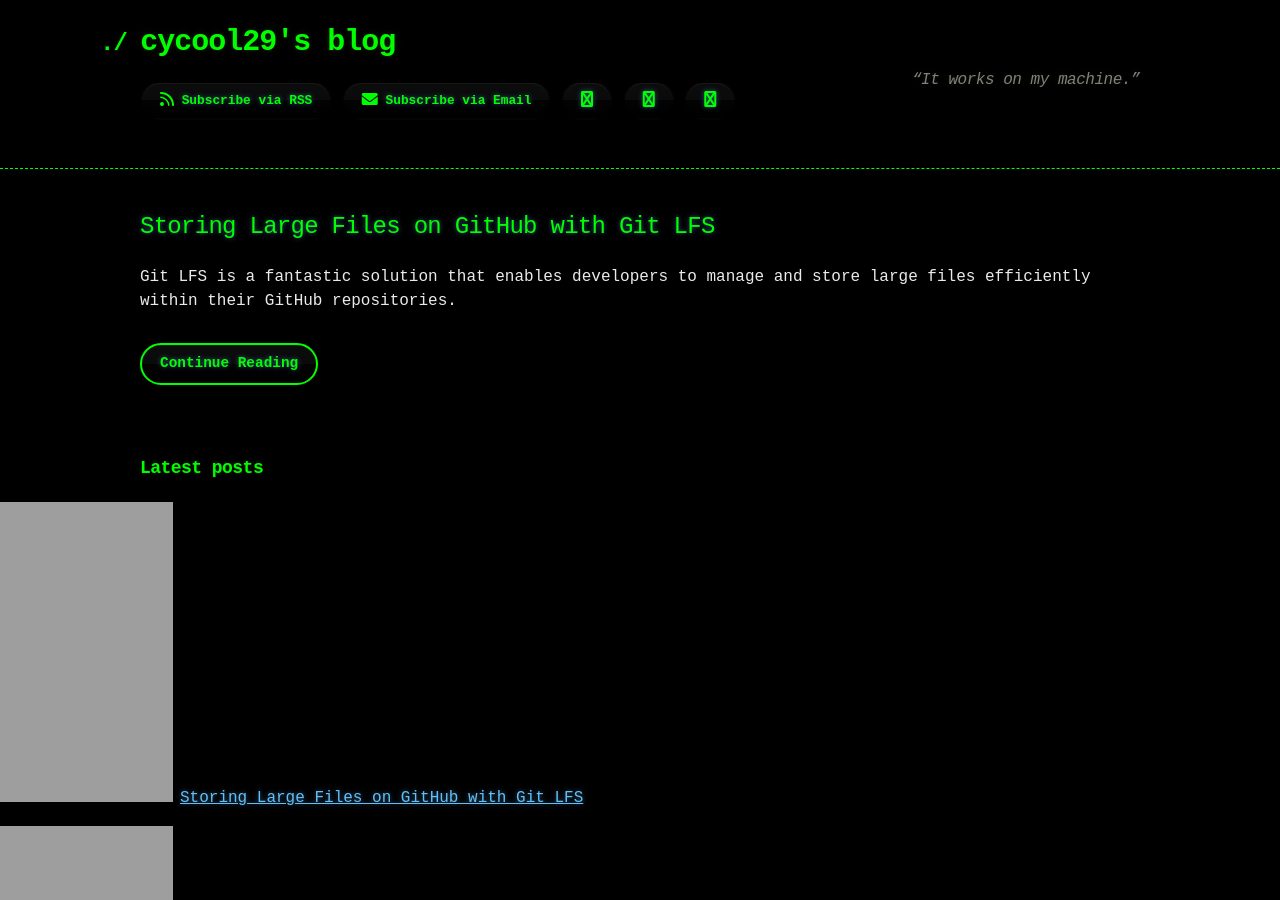
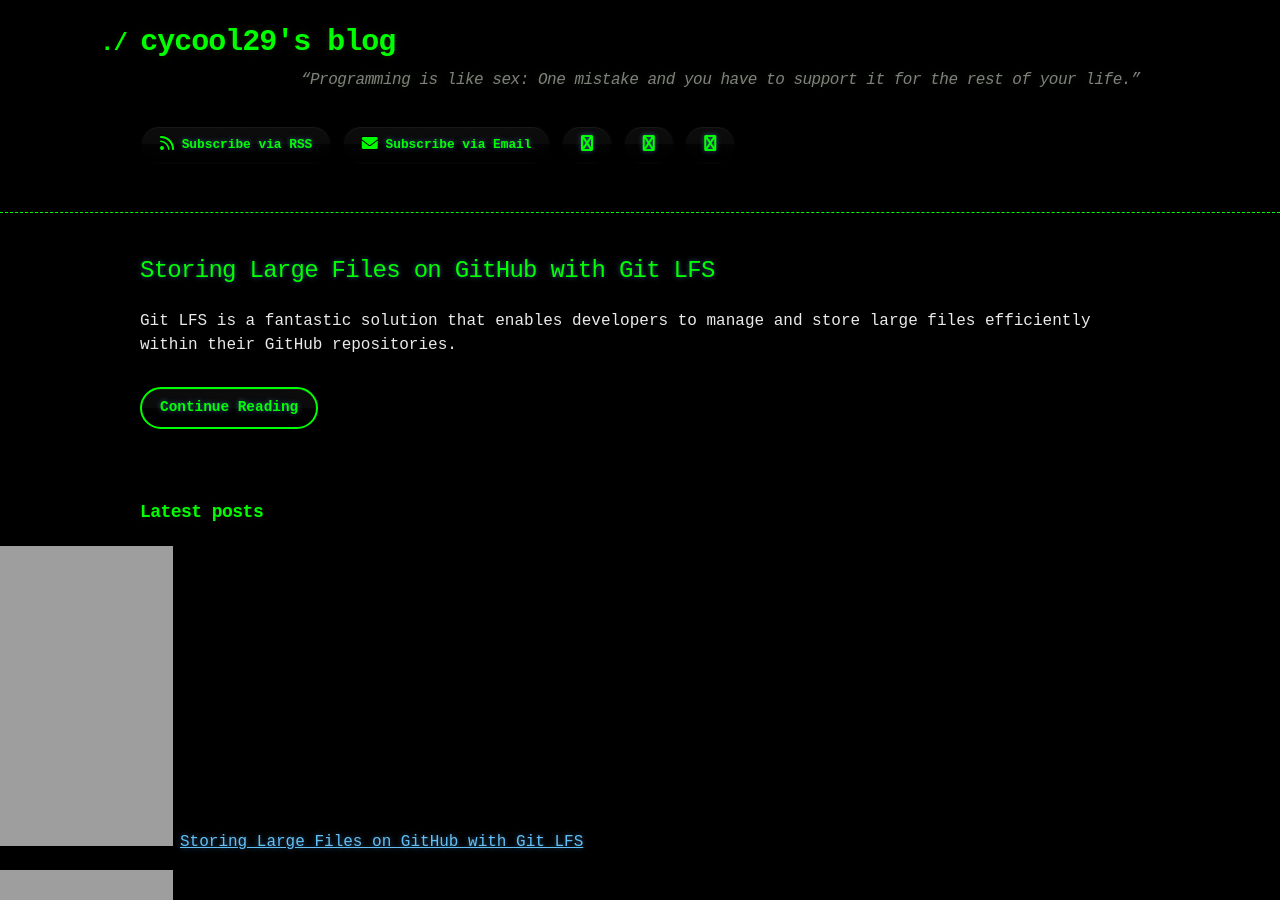
Before and after one commit to cycool29/cycool29.github.io, a Jekyll site: the page built from index.md, in a window 1280 px wide and 900 px high. Built offline with Jekyll 4.4.1, drawn with Linux system fonts in a browser that asks for light colours; a style sheet for code colours, icons or effects is not loaded.

Commit message:
Update quotes

```diff
--- a/_config.yml
+++ b/_config.yml
@@ -1,5 +1,5 @@
 title: cycool29's blog
-description: "“It works on my machine.” "
+description: "“Programming is like sex: One mistake and you have to support it for the rest of your life.” "
 bio: A high school student. Intermediate in Python, Git, Bash. Learning JavaScript. He/Him. "
 author: cycool29
 url: https://cycool29.github.io
```
